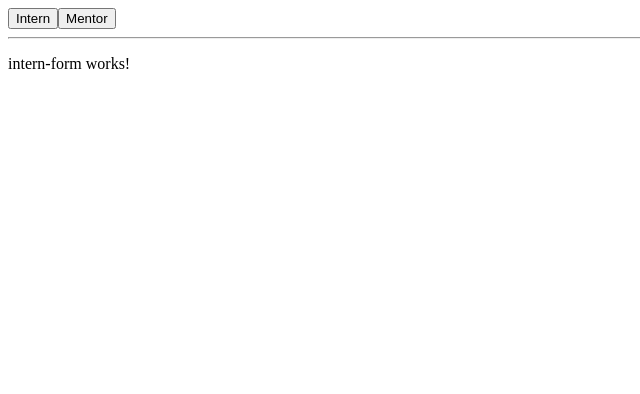
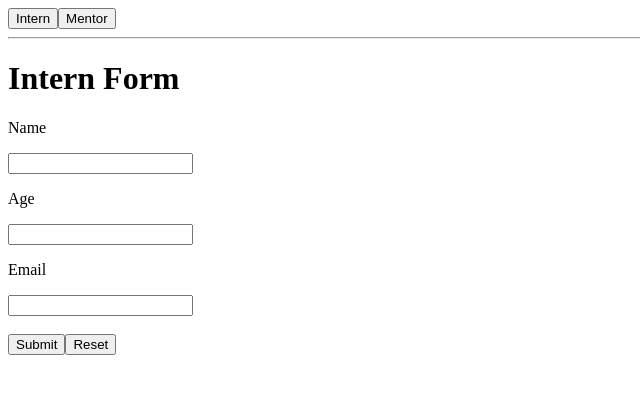
Before and after one commit to pratik-tandel/angular-app, an Angular app: page /intern-form in a window 1280 px wide. Shown: the top 394 px of the page, without its empty margins (0-640 px from the left). Built offline with nearby package versions, Linux system fonts and the light colour scheme.

Commit message:
feat: Reactive forms

```diff
--- a/src/app/intern/intern-form/intern-form.component.html
+++ b/src/app/intern/intern-form/intern-form.component.html
@@ -1 +1,37 @@
-<p>intern-form works!</p>
+<h1>Intern Form</h1>
+
+<form [formGroup]="internForm" (ngSubmit)="onSubmit()">
+    <div>
+        <p>Name</p>
+        <input type="text" name="name" formControlName="name">
+        <div *ngIf="interFormControls?.name?.errors?.required && isSubmitted">
+            Name is required.
+        </div>
+    </div>
+    <div>
+        <p>Age</p>
+        <input type="text" name="age" formControlName="age">
+        <div *ngIf="interFormControls?.age?.errors?.required && isSubmitted">
+            Age is required.
+        </div>
+        <div *ngIf="interFormControls?.age?.errors?.pattern && isSubmitted">
+            Age shoud only contain numbers.
+        </div>
+    </div>
+    <div>
+        <p>Email</p>
+        <input type="text" name="email" formControlName="email">
+        <div *ngIf="interFormControls?.email?.errors?.required && isSubmitted">
+            Email is required.
+        </div>
+        <div *ngIf="interFormControls?.email?.errors?.email && isSubmitted">
+            Enter a valid email address.
+        </div>
+    </div>
+    <div>
+        <br>
+        <!-- <button type="submit">Submit</button> -->
+        <button type="button" (click)="onSubmitClick()">Submit</button>
+        <button type="button" (click)="onReset()">Reset</button>
+    </div>
+</form>
--- a/src/app/intern/intern-form/intern-form.component.ts
+++ b/src/app/intern/intern-form/intern-form.component.ts
@@ -1,4 +1,5 @@
 import { Component, OnInit } from '@angular/core';
+import { FormBuilder, FormGroup, Validators } from '@angular/forms';
 
 @Component({
   selector: 'app-intern-form',
@@ -7,9 +8,46 @@ import { Component, OnInit } from '@angular/core';
 })
 export class InternFormComponent implements OnInit {
 
-  constructor() { }
+  public internForm: FormGroup;
+  public isSubmitted: boolean;
+
+  constructor(
+    private formbuilder: FormBuilder
+  ) {
+    this.isSubmitted = false;
+    /** Without FormBuilder */
+    // this.internForm = new FormGroup({
+    //   name: new FormControl('', Validators.required),
+    //   age: new FormControl('', [Validators.required, Validators.pattern(/\d/)]),
+    //   email: new FormControl('', [Validators.required, Validators.email])
+    // });
+
+    /** With FormBuilder */
+    this.internForm = this.formbuilder.group({
+      name: ['', Validators.required],
+      age: ['', [Validators.required, Validators.pattern(/\d/)]],
+      email: ['', [Validators.required, Validators.email]]
+    });
+  }
 
   ngOnInit(): void {
   }
 
+  onSubmit() {
+    this.isSubmitted = true;
+    console.log(this.internForm);
+    console.log(this.internForm.value);
+  }
+
+  get interFormControls() {
+    return this?.internForm?.controls;
+  }
+
+  onSubmitClick() {
+    console.log('on submit click', this.internForm.value);
+  }
+
+  onReset() {
+    this.internForm.reset();
+  }
 }
--- a/src/app/intern/intern.module.ts
+++ b/src/app/intern/intern.module.ts
@@ -1,5 +1,6 @@
 import { CommonModule } from '@angular/common';
 import { NgModule } from '@angular/core';
+import { ReactiveFormsModule } from '@angular/forms';
 import { AppRoutingModule } from '../app-routing.module';
 import { InternFormComponent } from './intern-form/intern-form.component';
 import { InternListComponent } from './intern-list/intern-list.component';
@@ -15,7 +16,8 @@ import { InternComponent } from './intern.component';
   ],
   imports: [
     CommonModule,
-    AppRoutingModule
+    AppRoutingModule,
+    ReactiveFormsModule
   ]
 })
 export class InternModule { }
```
